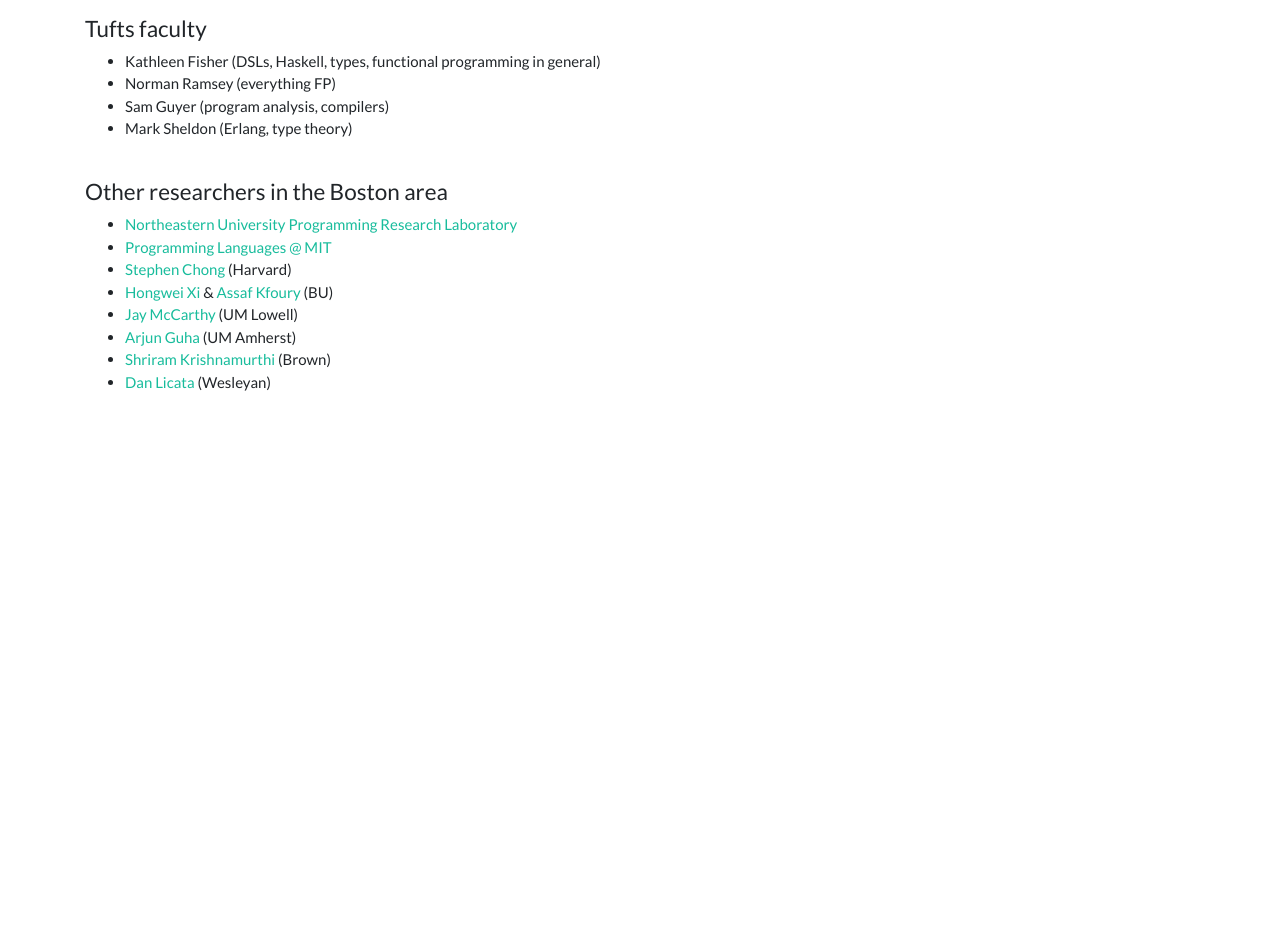
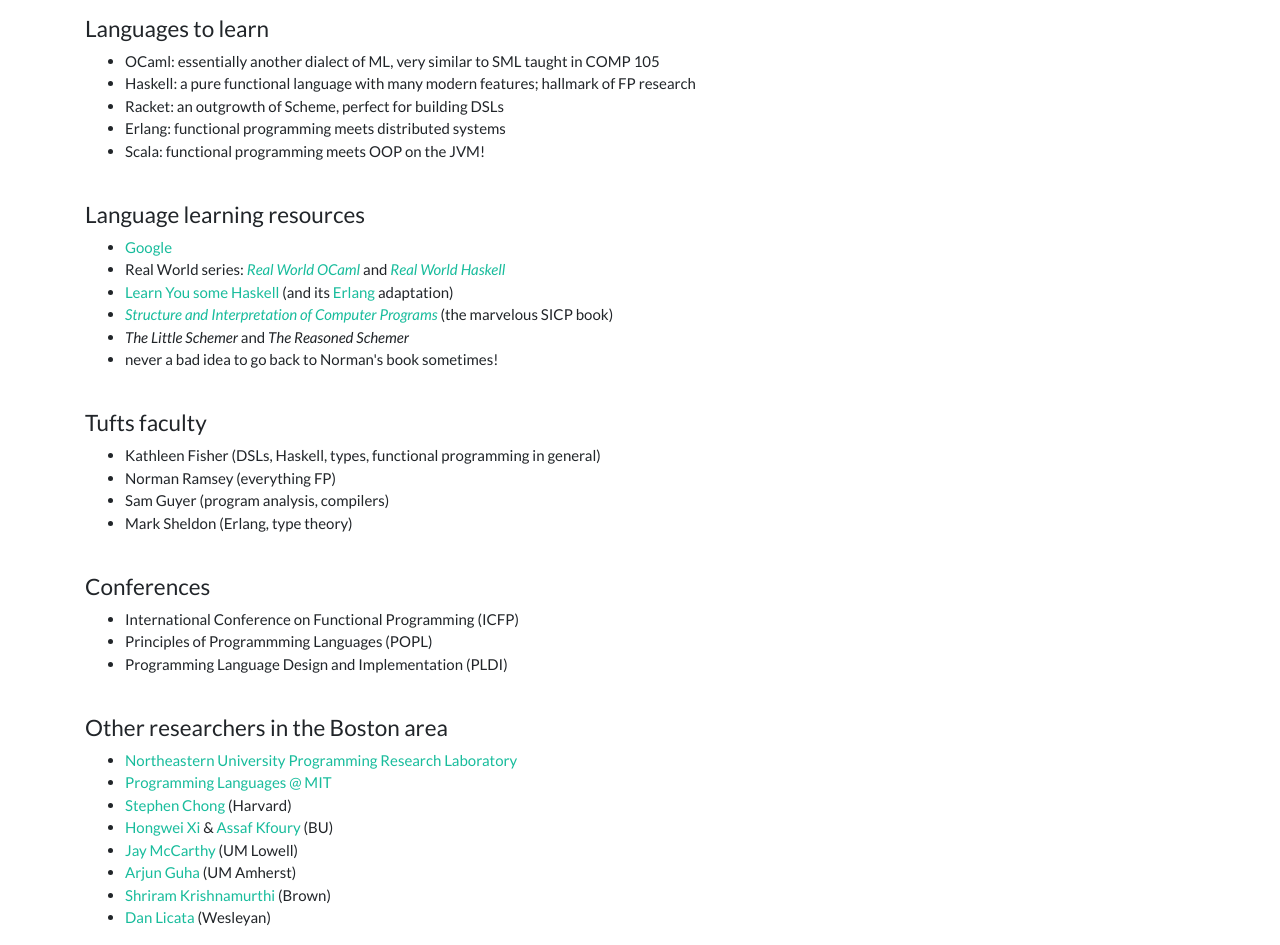
Before and after one commit to tuftsfun/tuftsfun.github.io, a website: page resources.html in a window 1280 px wide. Shown: the part 184-1129 px from the top of the page. Before the commit the page ends 800 px from the top, so only its background shows below. Drawn offline with nearby package versions, Linux system fonts and the light colour scheme.

Commit message:
Updated website

```diff
--- a/index.html
+++ b/index.html
@@ -2,6 +2,9 @@
 
 <head>
     <link rel="stylesheet" href="style.css" media="screen">
+    <link rel="stylesheet" href="http://cdnjs.cloudflare.com/ajax/libs/highlight.js/9.12.0/styles/default.min.css">
+    <script src="http://cdnjs.cloudflare.com/ajax/libs/highlight.js/9.12.0/highlight.min.js"></script>
+    <script>hljs.initHighlightingOnLoad();</script>
 </head>
 
 <body>
@@ -28,18 +31,37 @@
 
     <div class="container">
         <div class="row">
-            <div class="col-lg-12">
-                <h2>Tufts University Functional Programming Group</h2>
+            <div class="col-lg-10">
+                <h2>Tufts University Functional Programming Group (FUN in the Afternoon)</h2>
                 <br>
             </div>
         </div>
+
         <div class="row">
+            <div class="col-lg-4">
+                <pre>
+                    <code class="haskell" id="welcome-code">
+funInTheAfternoon :: IO ()
+funInTheAfternoon = putStrLn "Welcome!"
+                    </code>
+                </pre>
+            </div>
+        </div>
+
+        <div class="row">
+            <div class="col-lg-8">
+                <h4>FUN News</h4>
+                <p><b>(2/9)</b> FUN in the Afternoon has been revived! We will figure out a
+                    meeting time and start meeting soon.</p>
+                <br>
+            </div>
             <div class="col-lg-8">
                 <h4>What is FUN in the Afternoon?</h4>
                 <p>
-                    FUN in the Afternoon is the functional programming interest group at Tufts CS. FUN is mainly for undergraduates, although
-                    graduate students are also welcome. Here we will discuss fun and interesting uses of and concepts related
-                    to functional programming. If you enjoyed COMP 105 and want to learn more about FP, drop by our meetings!
+                    FUN in the Afternoon is the functional programming interest group at Tufts CS. The new FUN is mainly for undergraduates, although
+                    graduate students (and faculty) are also welcome. Here we will discuss fun and interesting uses of and ideas in
+                    functional programming. Whether you're still in COMP 105 (and love it), or you have programmed
+                    your digital hourglass in functional style, you're more than welcome to join us!
                 </p>
                 <br>
             </div>
--- a/resources.html
+++ b/resources.html
@@ -28,12 +28,41 @@
 
     <div class="container">
         <div class="row">
-            <div class="col-lg-12">
+            <div class="col-lg-10">
                 <h2>Resources for Tufts functional programmers</h2>
                 <br>
             </div>
         </div>
+
         <div class="row">
+            <div class="col-lg-8">
+                <h4>Languages to learn</h4>
+                <ul>
+                    <li>OCaml: essentially another dialect of ML, very similar to SML taught in COMP 105</li>
+                    <li>Haskell: a pure functional language with many modern features; hallmark of FP research</li>
+                    <li>Racket: an outgrowth of Scheme, perfect for building DSLs</li>
+                    <li>Erlang: functional programming meets distributed systems</li>
+                    <li>Scala: functional programming meets OOP on the JVM!</li>
+                </ul>
+                <br>
+            </div>
+
+            <div class="col-lg-8">
+                <h4>Language learning resources</h4>
+                <ul>
+                    <li><a href="https://www.google.com">Google</a></li>
+                    <li>Real World series: <a href="https://realworldocaml.org/"><i>Real World OCaml</i></a> and
+                    <a href="http://book.realworldhaskell.org/"><i>Real World Haskell</i></a></li>
+                    <li><a href="http://learnyouahaskell.com/">Learn You some Haskell</a> (and its
+                    <a href="http://learnyousomeerlang.com/">Erlang</a> adaptation)</li>
+                    <li><a href="https://mitpress.mit.edu/sicp/full-text/book/book.html"><i>Structure and
+                            Interpretation of Computer Programs</i></a> (the marvelous SICP book)</li>
+                    <li><i>The Little Schemer</i> and <i>The Reasoned Schemer</i></li>
+                    <li>never a bad idea to go back to Norman's book sometimes!</li>
+                </ul>
+                <br>
+            </div>
+
             <div class="col-lg-8">
                 <h4>Tufts faculty</h4>
                 <ul>
@@ -41,21 +70,42 @@
                     <li>Norman Ramsey (everything FP)</li>
                     <li>Sam Guyer (program analysis, compilers)</li>
                     <li>Mark Sheldon (Erlang, type theory)</li>
-                </ul><br>
+                </ul>
+                <br>
+            </div>
+
+            <div class="col-lg-8">
+                <h4>Conferences</h4>
+                <ul>
+                    <li>International Conference on Functional Programming (ICFP)</li>
+                    <li>Principles of Programmming Languages (POPL)</li>
+                    <li>Programming Language Design and Implementation (PLDI)</li>
+                </ul>
+                <br>
             </div>
 
             <div class="col-lg-8">
                 <h4>Other researchers in the Boston area</h4>
                 <ul>
-                    <li><a href="http://prl.ccs.neu.edu/">Northeastern University Programming Research Laboratory</a></li>
-                    <li><a href="http://projects.csail.mit.edu/pl/">Programming Languages @ MIT</a></li>
-                    <li><a href="https://people.seas.harvard.edu/~chong/">Stephen Chong</a> (Harvard)</li>
-                    <li><a href="https://www.cs.bu.edu/~hwxi/">Hongwei Xi</a> &amp;
+                    <li>
+                        <a href="http://prl.ccs.neu.edu/">Northeastern University Programming Research Laboratory</a>
+                    </li>
+                    <li>
+                        <a href="http://projects.csail.mit.edu/pl/">Programming Languages @ MIT</a>
+                    </li>
+                    <li>
+                        <a href="https://people.seas.harvard.edu/~chong/">Stephen Chong</a> (Harvard)</li>
+                    <li>
+                        <a href="https://www.cs.bu.edu/~hwxi/">Hongwei Xi</a> &amp;
                         <a href="http://www.cs.bu.edu/~kfoury/">Assaf Kfoury</a> (BU)</li>
-                    <li><a href="https://jeapostrophe.github.io/home/">Jay McCarthy</a> (UM Lowell)</li>
-                    <li><a href="http://people.cs.umass.edu/~arjun/home/">Arjun Guha</a> (UM Amherst)</li>
-                    <li><a href="https://cs.brown.edu/~sk/">Shriram Krishnamurthi</a> (Brown)</li>
-                    <li><a href="http://dlicata.web.wesleyan.edu/">Dan Licata</a> (Wesleyan)</li>
+                    <li>
+                        <a href="https://jeapostrophe.github.io/home/">Jay McCarthy</a> (UM Lowell)</li>
+                    <li>
+                        <a href="http://people.cs.umass.edu/~arjun/home/">Arjun Guha</a> (UM Amherst)</li>
+                    <li>
+                        <a href="https://cs.brown.edu/~sk/">Shriram Krishnamurthi</a> (Brown)</li>
+                    <li>
+                        <a href="http://dlicata.web.wesleyan.edu/">Dan Licata</a> (Wesleyan)</li>
                 </ul>
             </div>
         </div>
--- a/scss/style.scss
+++ b/scss/style.scss
@@ -5,3 +5,7 @@
 body {
     padding-top: 120px;
 }
+
+#welcome-code {
+    border-radius: 5px;
+}
```
Also changed, not shown: style.css.
